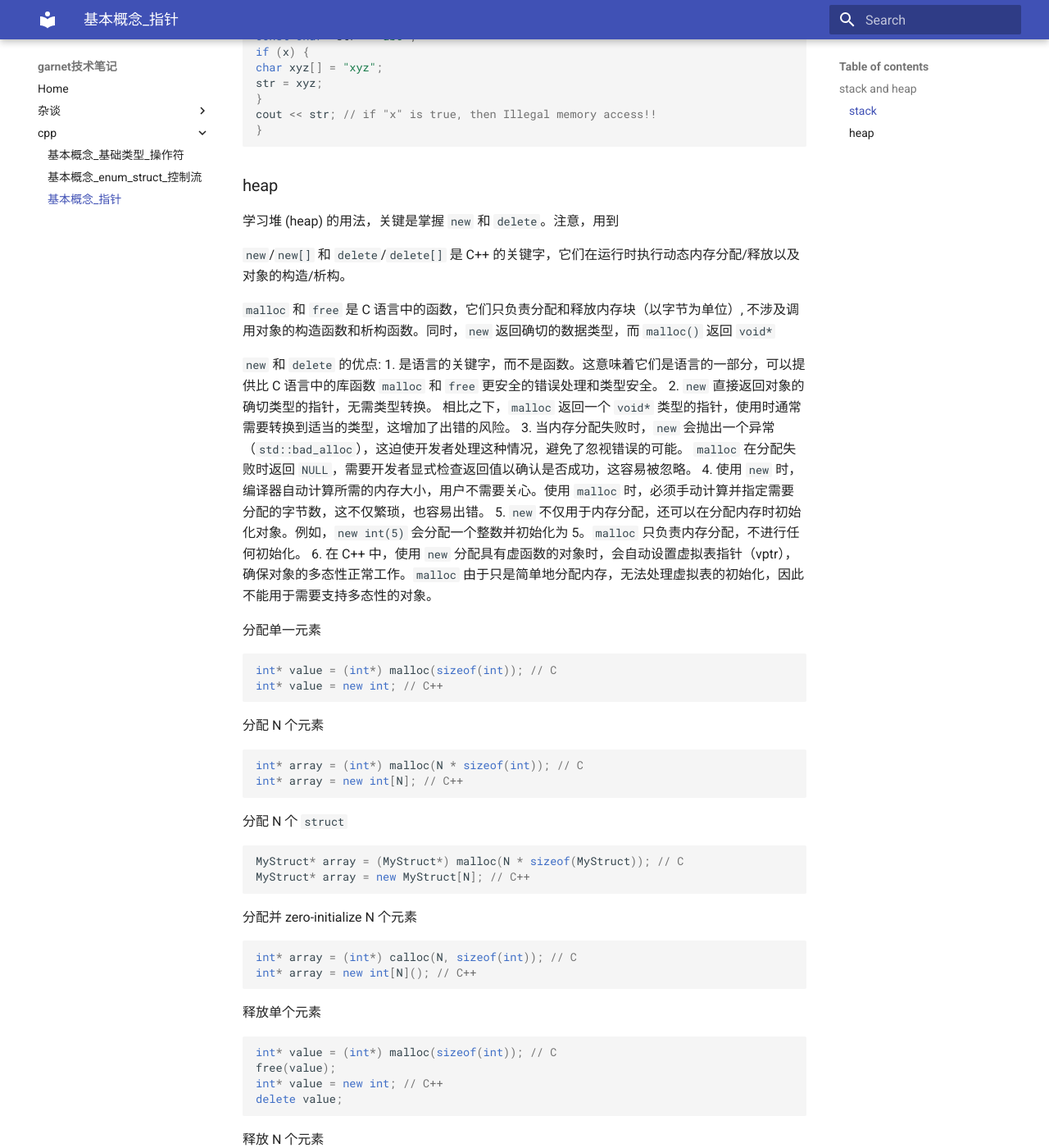
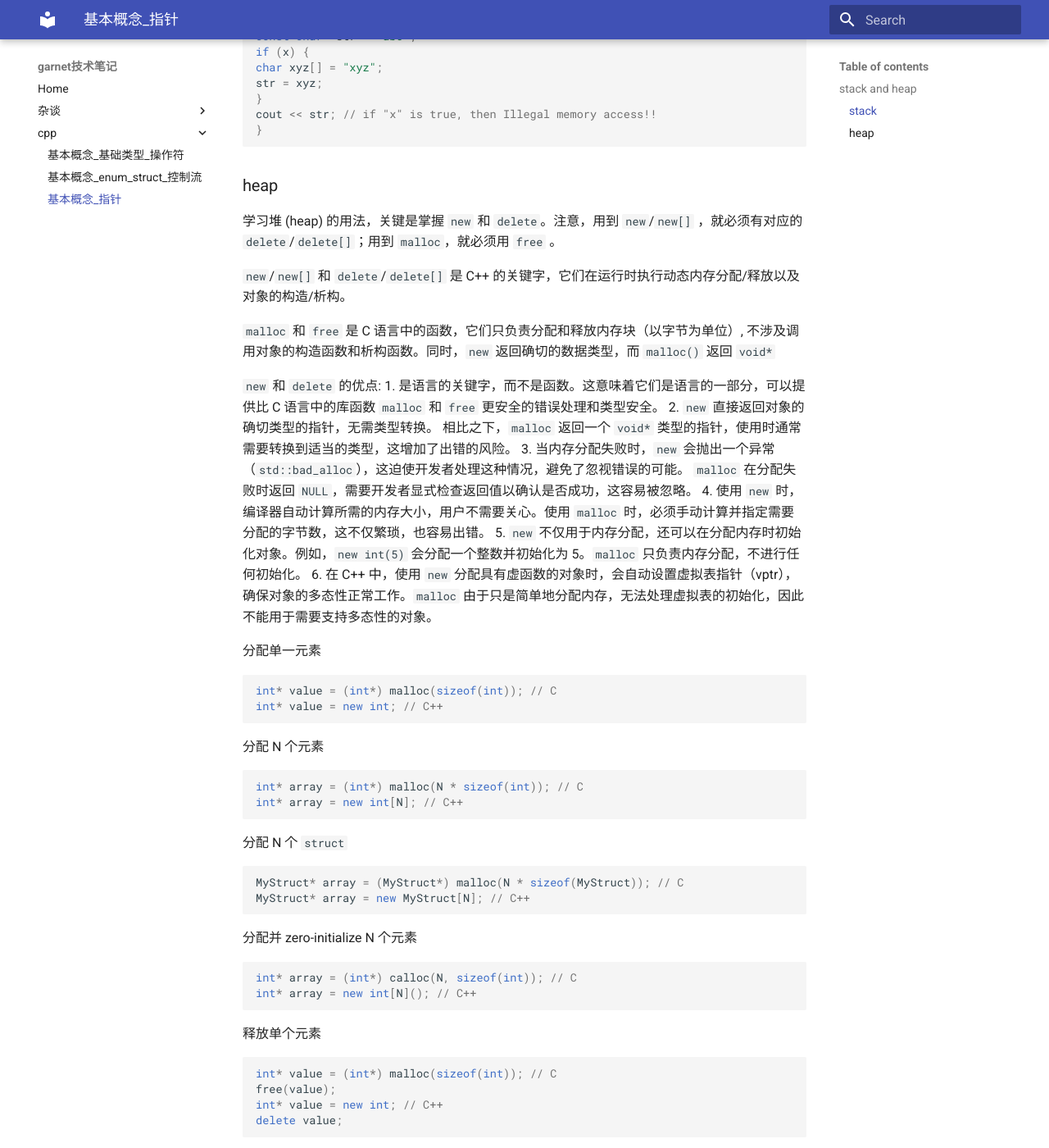
Before and after one commit to ymma98/technotes, an MkDocs documentation site: the page built from docs/cpp/基本概念_指针.md, in a window 1280 px wide and 1400 px high, scrolled down 1803 px. Shown: the whole window at 82% size. Built offline with MkDocs 1.6.1 and Material for MkDocs 9.7.7, drawn with Linux system fonts in a browser that asks for light colours; part of the change alters nothing that is shown.

Commit message:
docs/cpp/基本概念_指针.md updated from https://stackedit.cn/

````diff
--- a/docs/cpp/基本概念_指针.md
+++ b/docs/cpp/基本概念_指针.md
@@ -62,7 +62,7 @@ cout << str; // if "x" is true, then Illegal memory access!!
 
 ### heap
 
-学习堆 (heap) 的用法，关键是掌握 `new` 和 `delete`。注意，用到
+学习堆 (heap) 的用法，关键是掌握 `new` 和 `delete`。注意，用到 `new`/`new[]` ，就必须有对应的 `delete`/`delete[]`；用到 `malloc`，就必须用 `free` 。
 
 `new`/`new[]` 和 `delete`/`delete[]` 是 C++ 的关键字，它们在运行时执行动态内存分配/释放以及对象的构造/析构。
 
@@ -116,6 +116,7 @@ free(value);
 int* value = new int[N]; // C++
 delete[] value;
 ```
+2D
 
 
 
@@ -124,8 +125,8 @@ delete[] value;
 
 
 <!--stackedit_data:
-eyJoaXN0b3J5IjpbMTgwMzkzOTcyNiwxNjg4NDE0NDEsNzY4OD
-Q0NDEsLTQzODI4MTMwNywxOTg3MzI4NzExLDEwMDk4MzIzNTUs
-LTE0OTE3MzUyNTgsLTEwMzgwOTIxODcsLTE2NDExNDE5MjUsMT
-Y2Mjg3OTE0XX0=
+eyJoaXN0b3J5IjpbMTQ2NDk4MDQ5LDE2ODg0MTQ0MSw3Njg4ND
+Q0MSwtNDM4MjgxMzA3LDE5ODczMjg3MTEsMTAwOTgzMjM1NSwt
+MTQ5MTczNTI1OCwtMTAzODA5MjE4NywtMTY0MTE0MTkyNSwxNj
+YyODc5MTRdfQ==
 -->
````
